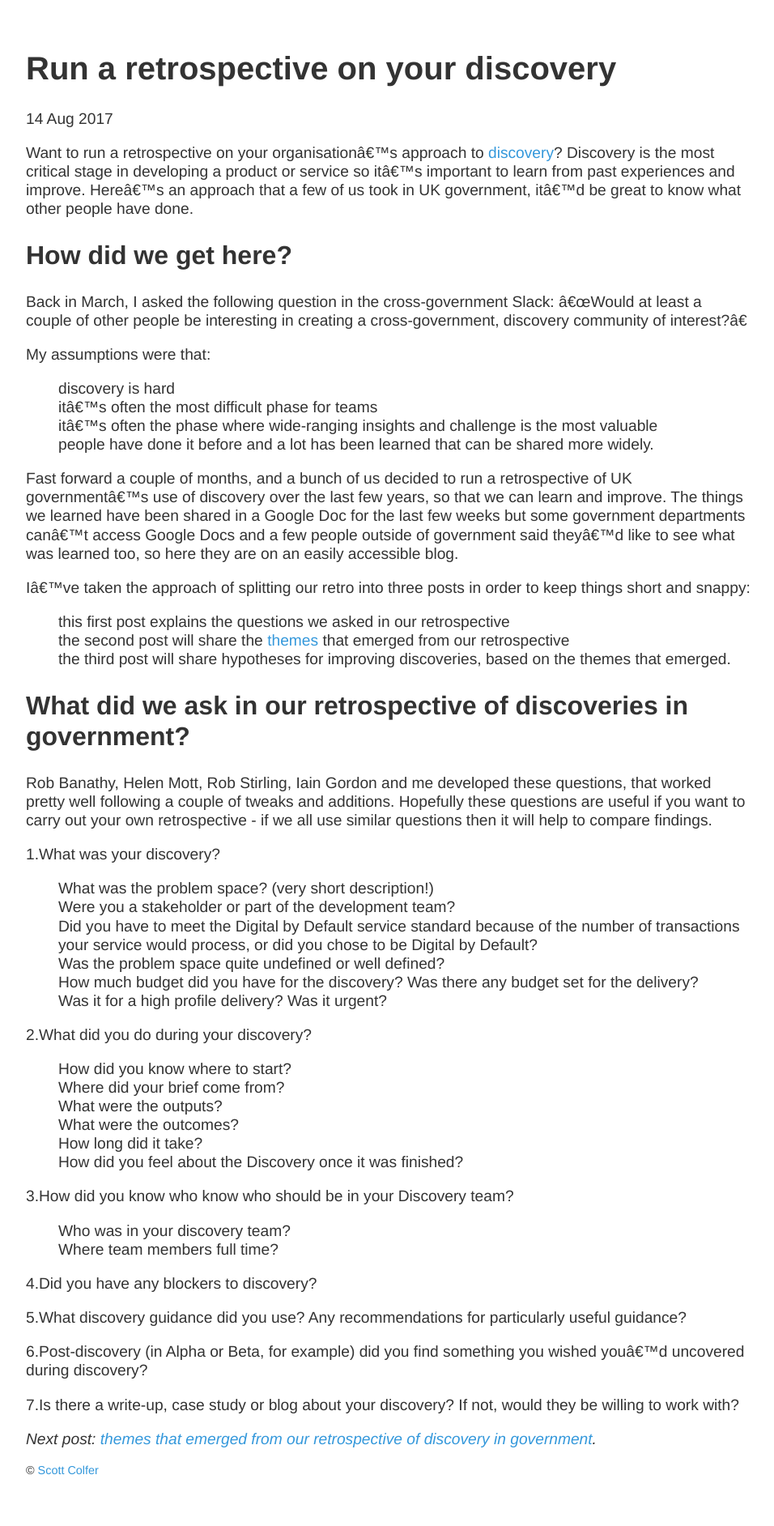
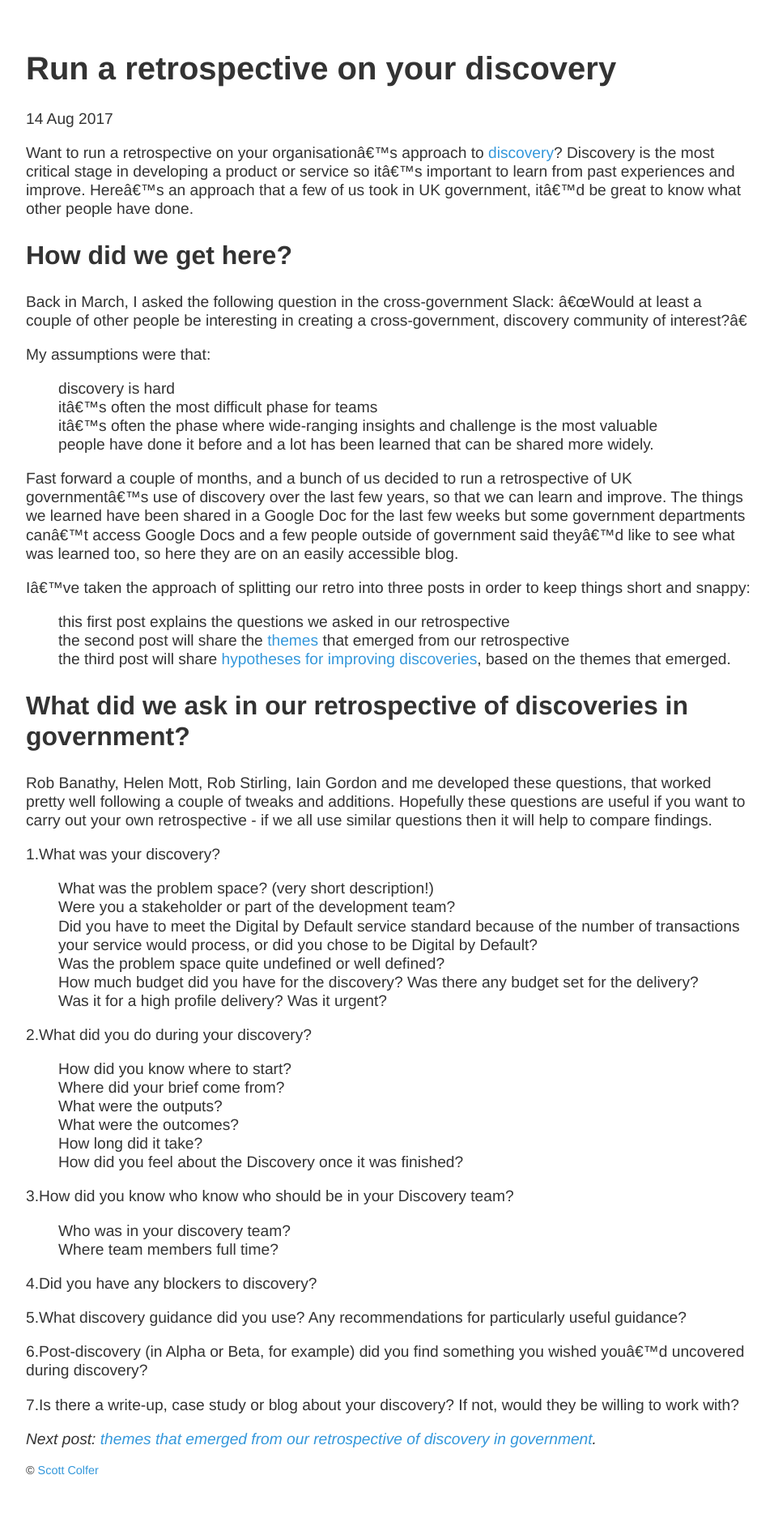
Before and after one commit to scottcolfer/scottcolfer.github.io, a Jekyll site: the page built from _posts/2017-08-13-discovery-retro-questions.md, in a window 1280 px wide. Shown: the whole page at 81% size, without its empty margins (160-1116 px from the left). Built offline with Jekyll 4.4.1, drawn with Linux system fonts in a browser that asks for light colours; some of the changed lines change nothing that is shown.

Commit message:
Update 2017-08-13-discovery-retro-questions.md
Added link to experiments for improving discovery

```diff
--- a/_posts/2017-08-13-discovery-retro-questions.md
+++ b/_posts/2017-08-13-discovery-retro-questions.md
@@ -24,7 +24,7 @@ I've taken the approach of splitting our retro into three posts in order to keep
 
 - this first post explains the questions we asked in our retrospective
 - the second post will share the [themes](http://scottcolfer.com/2017/08/15/discovery-retro-themes.html) that emerged from our retrospective
-- the third post will share hypotheses for improving discoveries, based on the themes that emerged.
+- the third post will share [hypotheses for improving discoveries](http://scottcolfer.com/2017/08/19/improve-discovery.html), based on the themes that emerged.
 
 ## What did we ask in our retrospective of discoveries in government?
 
```
